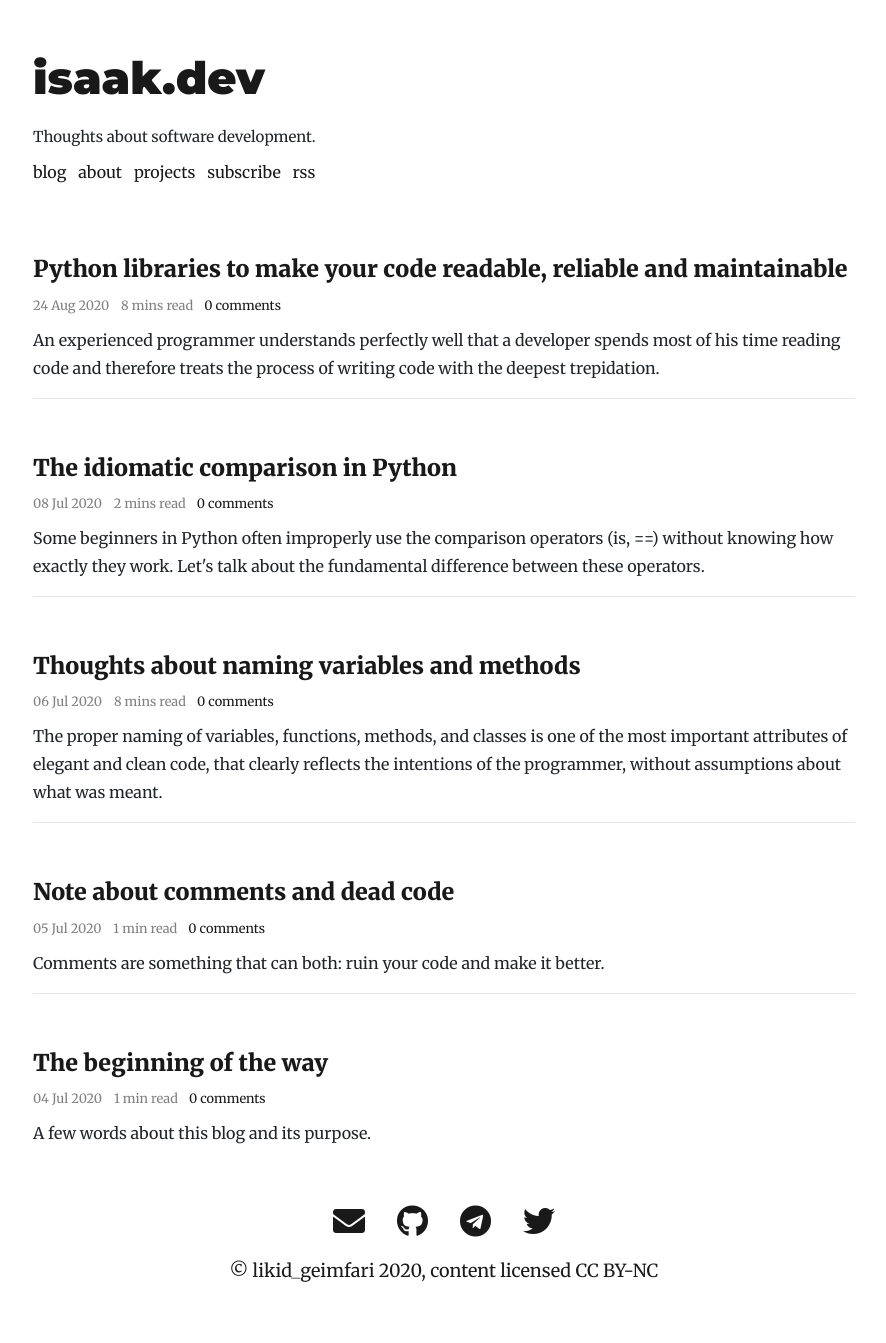
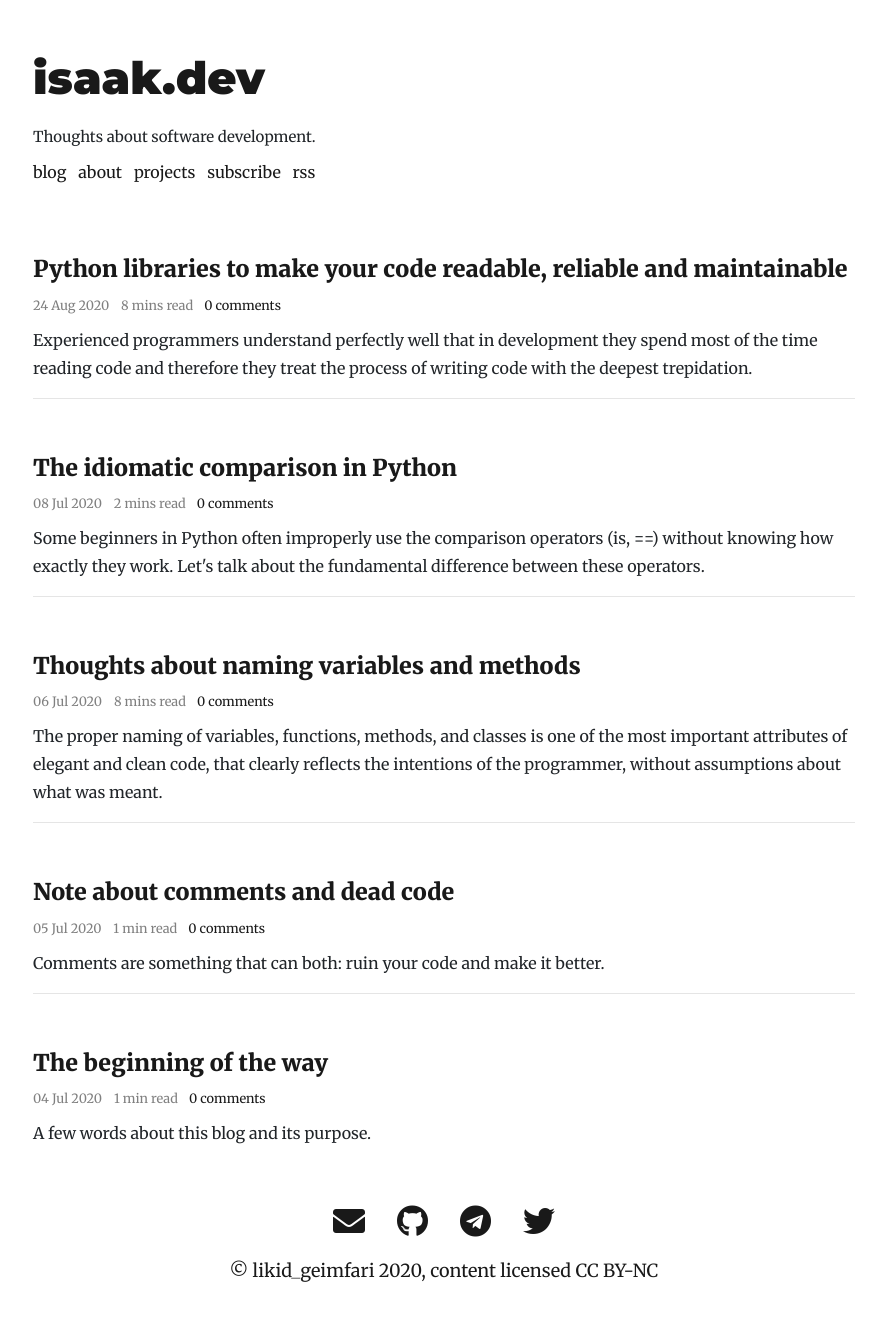
Before and after one commit to lk-geimfari/lk-geimfari.github.io, a Jekyll site: the page built from index.md, in a window 1280 px wide. Shown: the whole page, without its empty margins (196-1082 px from the left). Built offline with Jekyll 4.4.1, drawn with Linux system fonts in a browser that asks for light colours; nearby versions of some CDN libraries; comment, search, counter and statistics services are not loaded.

Commit message:
Fix description

```diff
--- a/_posts/2020-08-24-python-libraries-to-make-your-code-readable-and-maintainable.md
+++ b/_posts/2020-08-24-python-libraries-to-make-your-code-readable-and-maintainable.md
@@ -2,8 +2,8 @@
 layout: post
 title: Python libraries to make your code readable, reliable and maintainable
 date: 2020-08-24
-description: An experienced programmer understands perfectly well that a developer spends most of his time reading code and
-             therefore treats the process of writing code with the deepest trepidation.
+description: Experienced programmers understand perfectly well that in development they spend most of the time reading code
+             and therefore they treat the process of writing code with the deepest trepidation.
 preview_img: rrm-post.png
 published: true
 ---
```
